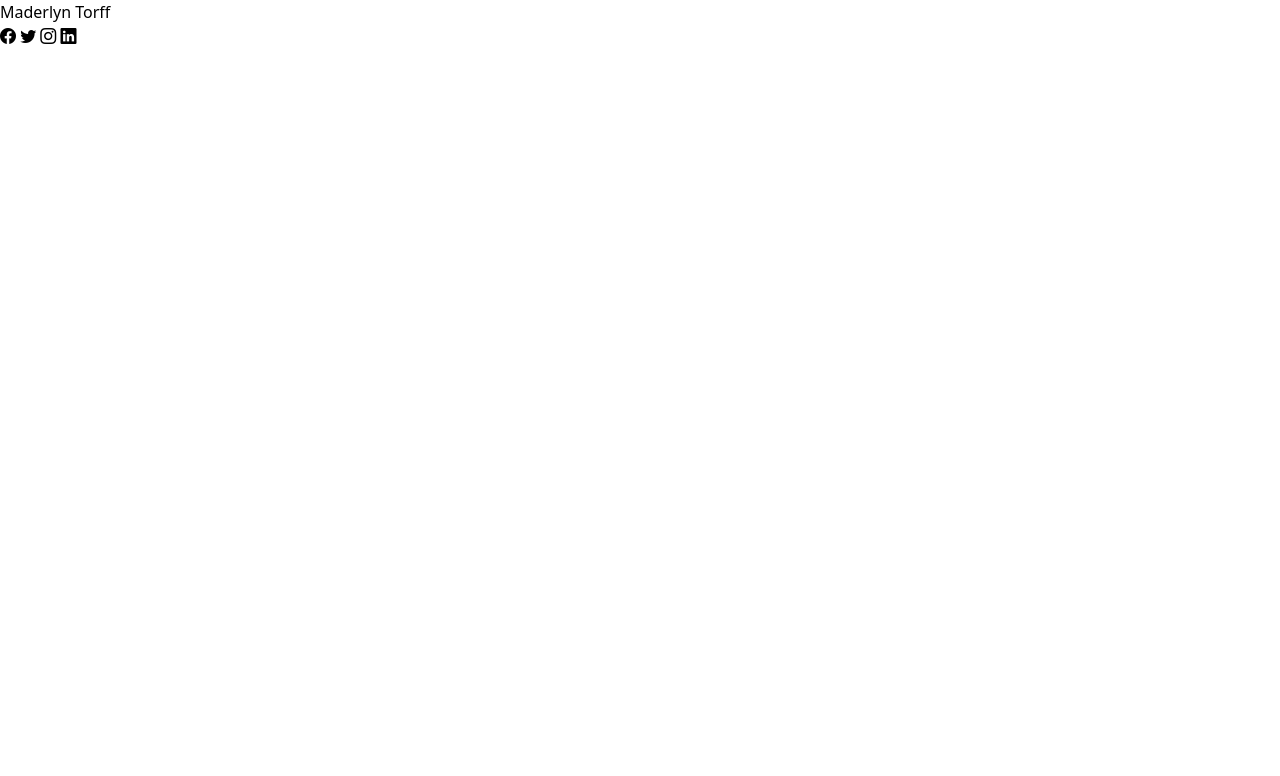
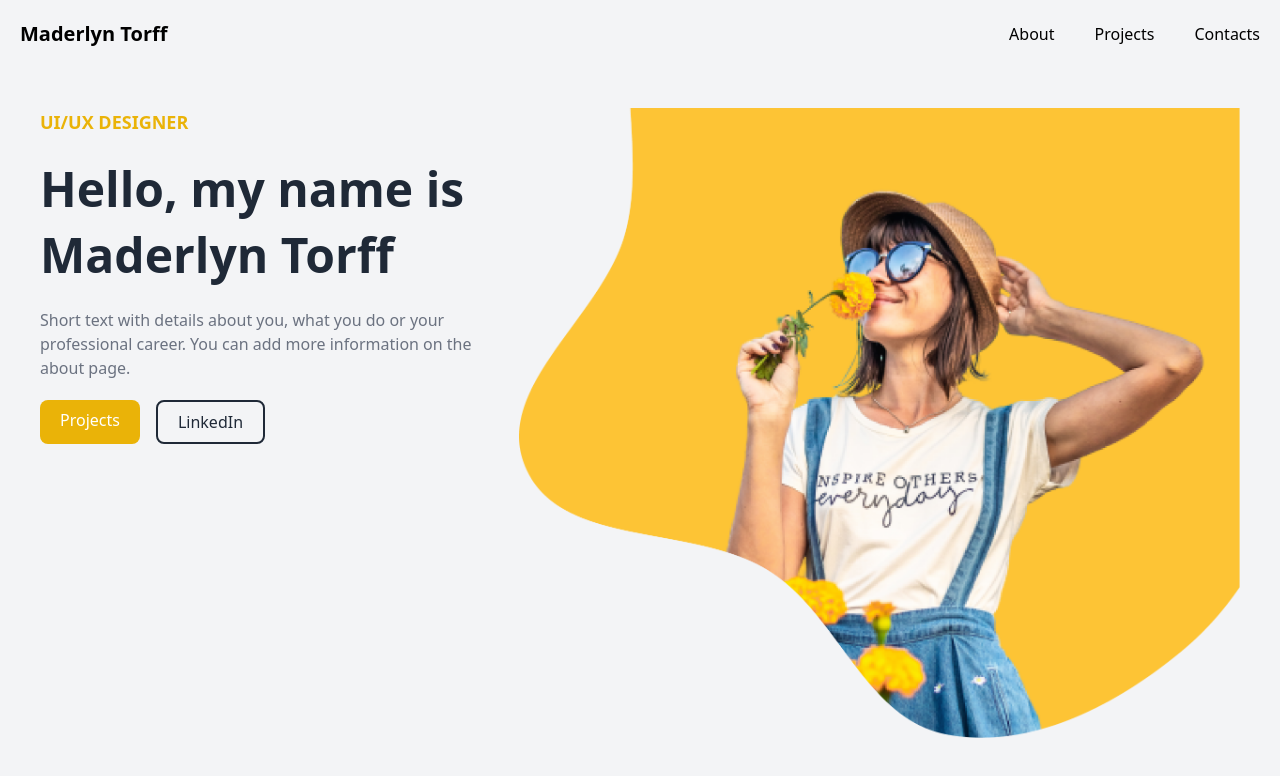
Before and after one commit to hkrene/Madelyn-Torff, a plain HTML site: page index.html in a window 1280 px wide. Drawn offline with nearby package versions, Linux system fonts and the light colour scheme.

Commit message:
added tailwind for style

```diff
--- a/index.html
+++ b/index.html
@@ -3,17 +3,36 @@
 <head>
   <meta charset="UTF-8">
   <meta name="viewport" content="width=device-width, initial-scale=1.0">
-  <script src="https://cdn.jsdelivr.net/npm/@tailwindcss/browser@4"></script>
+  <script src="https://cdn.tailwindcss.com"></script>
   <link rel="stylesheet" href="https://cdn.jsdelivr.net/npm/bootstrap-icons@1.11.3/font/bootstrap-icons.css">
-
   <title>Maderlyn Torff</title>
 </head>
-<body>
-
-  <h1>Maderlyn Torff</h1>
-  <i class="bi bi-facebook"></i>
-  <i class="bi bi-twitter"></i>
-  <i class="bi bi-instagram"></i>
-  <i class="bi bi-linkedin"></i>
+<body class="bg-gray-100">
+  <header class="flex justify-between items-center p-5 text-black">
+    <p class="text-xl font-bold">Maderlyn Torff</p>
+    <nav class="flex gap-10">
+      <a href="#" class="hover:text-gray-800">About</a>
+      <a href="#" class="hover:text-gray-800">Projects</a>
+      <a href="#" class="hover:text-gray-800">Contacts</a>
+    </nav>
+  </header>
+  <main class="flex justify-between p-10 gap-10 relative">
+    <div class="space-y-5">
+      <h3 class="text-yellow-500 text-lg font-semibold uppercase">ui/ux designer</h3>
+      <h1 class="text-5xl font-bold text-gray-800 leading-snug">
+        Hello, my name is Maderlyn Torff
+      </h1>
+      <p class="text-gray-500">
+        Short text with details about you, what you do or your professional career. You can add more information on the about page.
+      </p>
+      <div class="flex space-x-4">
+        <a href="#" class="bg-yellow-500 text-white px-5 py-2 rounded-lg hover:bg-yellow-600">Projects</a>
+        <a href="#" class="border-2 border-gray-800 text-gray-800 px-5 py-2 rounded-lg hover:bg-gray-800 hover:text-white">LinkedIn</a>
+      </div>
+    </div>
+    <div >
+      <img src="/image.png" alt="Maderlyn Torff" class="w-50 h-auto">
+    </div>
+  </main>
 </body>
 </html>
```
